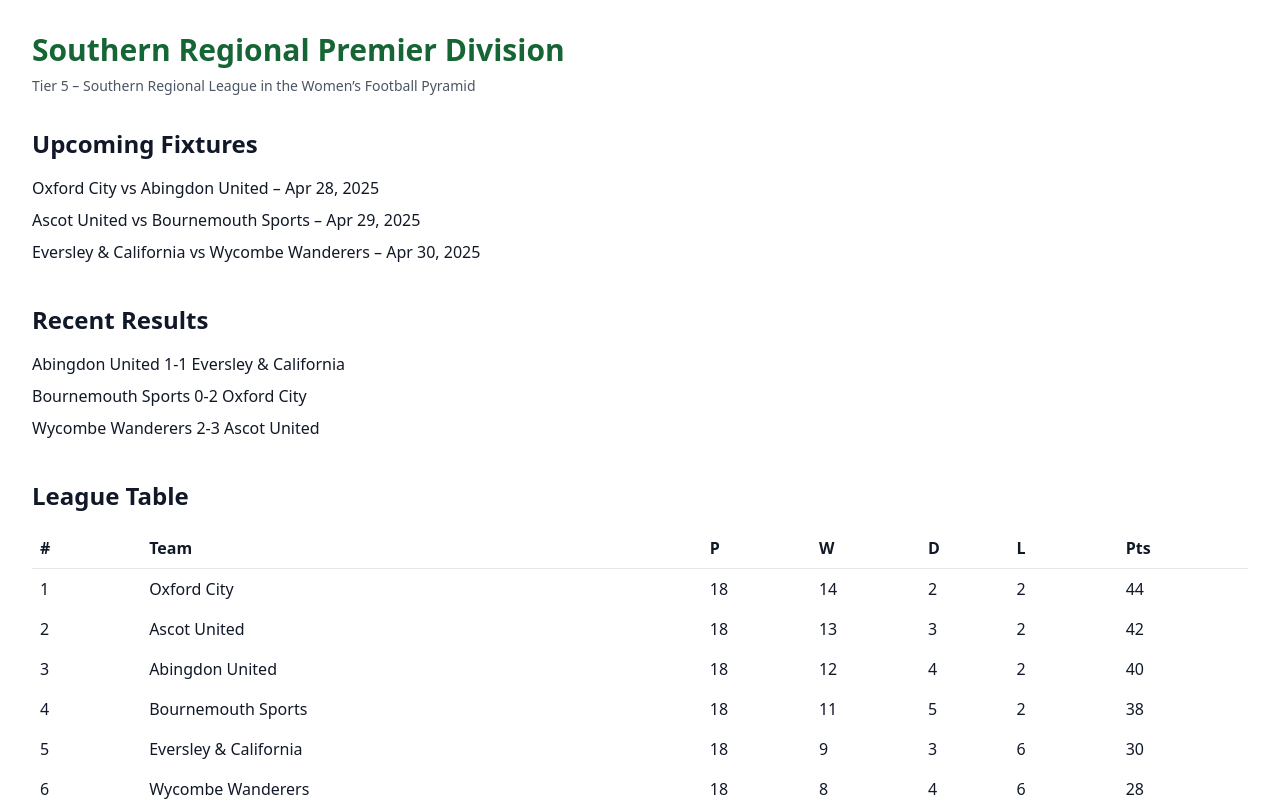
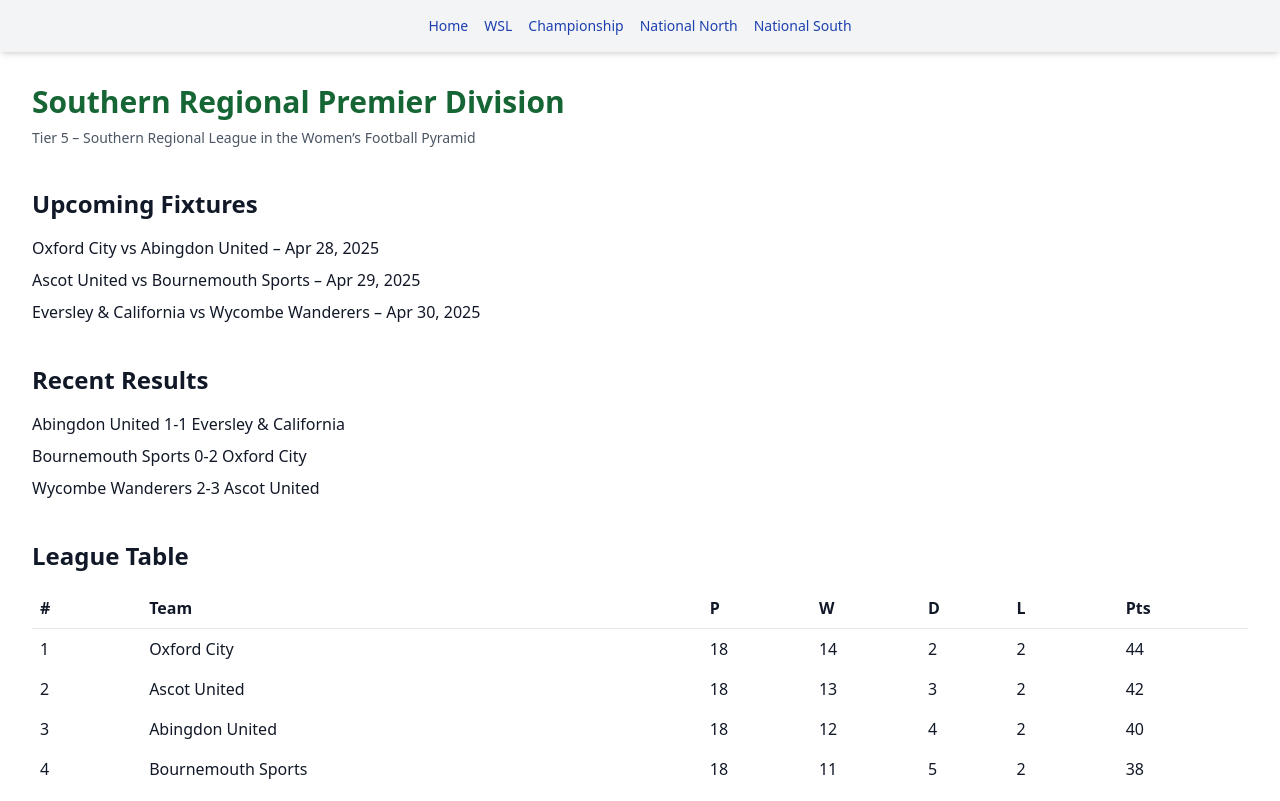
Before and after one commit to jhickey011/the-pyramid-page, a Next.js app: page /leagues/southern-premier in a window 1280 px wide. Shown: the top 801 px of the page. Built offline with nearby package versions, Linux system fonts and the light colour scheme.

Commit message:
Update page.tsx

```diff
--- a/app/leagues/southern-premier/page.tsx
+++ b/app/leagues/southern-premier/page.tsx
@@ -1,12 +1,23 @@
+import Link from "next/link";
+
 export default function SouthernPremierPage() {
   return (
-    <main className="min-h-screen p-8 bg-white text-gray-900">
-      <header className="mb-8">
+    <main className="min-h-screen bg-white text-gray-900">
+      <header className="bg-gray-100 p-4 shadow-md">
+        <nav className="flex space-x-4 justify-center text-sm font-medium text-blue-800">
+          <Link href="/" className="hover:underline">Home</Link>
+          <Link href="/leagues/wsl" className="hover:underline">WSL</Link>
+          <Link href="/leagues/championship" className="hover:underline">Championship</Link>
+          <Link href="/leagues/national-north" className="hover:underline">National North</Link>
+          <Link href="/leagues/national-south" className="hover:underline">National South</Link>
+        </nav>
+      </header>
+
+      <div className="p-8">
         <h1 className="text-3xl font-bold text-green-800">Southern Regional Premier Division</h1>
         <p className="text-sm text-gray-600 mt-2">Tier 5 – Southern Regional League in the Women’s Football Pyramid</p>
-      </header>
 
-      <section className="mb-10">
+        <section className="my-10">
           <h2 className="text-2xl font-semibold mb-4">Upcoming Fixtures</h2>
           <ul className="space-y-2">
             <li>Oxford City vs Abingdon United – Apr 28, 2025</li>
@@ -52,6 +63,7 @@ export default function SouthernPremierPage() {
             </tbody>
           </table>
         </section>
+      </div>
     </main>
   );
 }
```
Lines whose indentation alone changed are shown as unchanged.
